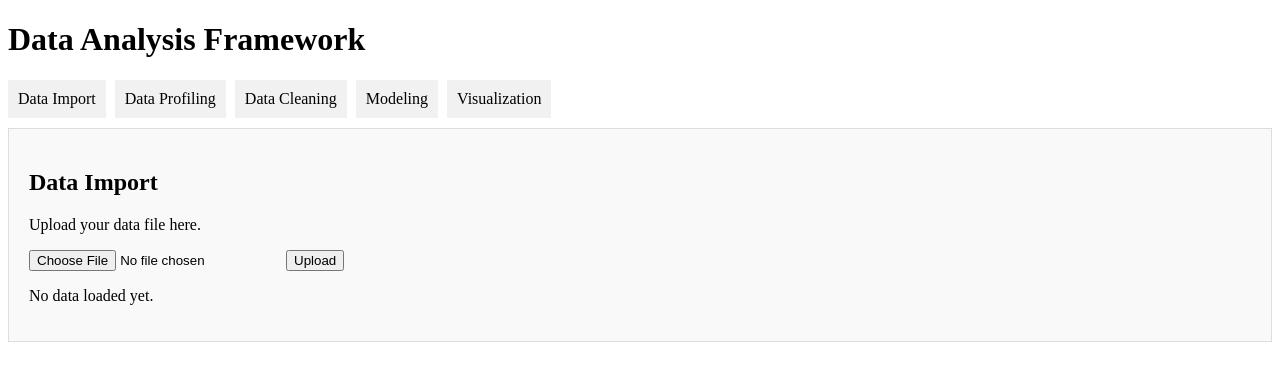
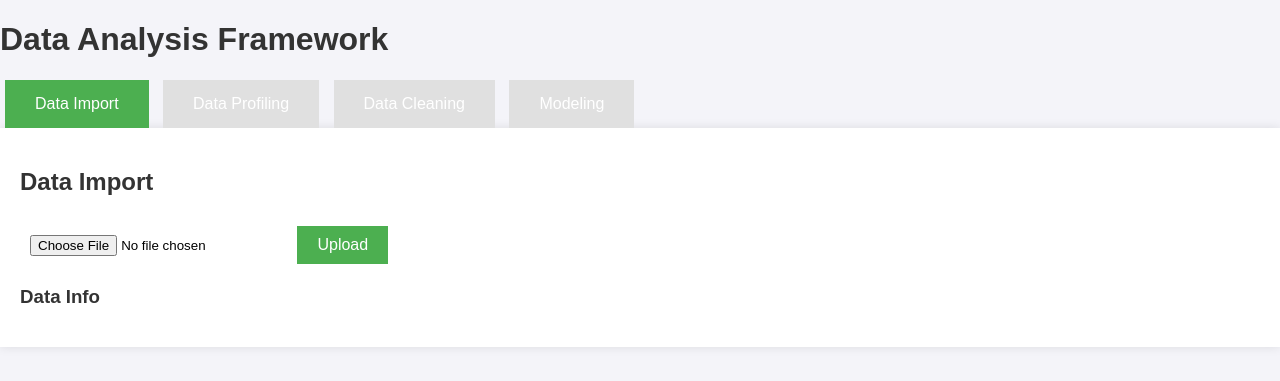
Before and after one commit to tabibyte/yugen, a Flask app: page / in a window 1280 px wide. Shown: the top 381 px of the page. Run offline with Flask 3, Linux system fonts and the light colour scheme.

Commit message:
added data profiling

```diff
--- a/yugen/static/css/styles.css
+++ b/yugen/static/css/styles.css
@@ -1,17 +1,164 @@
-.tab {
-    display: inline-block;
+/* General Styles */
+body {
+    font-family: Arial, sans-serif;
+    margin: 0;
+    padding: 0;
+    background-color: #f4f4f9;
+}
+
+h1, h2, h3 {
+    color: #333;
+}
+
+/* Header Styles */
+header {
+    background-color: #4CAF50;
+    color: white;
     padding: 10px;
+    text-align: center;
+}
+
+/* Tab Button Container */
+.tab-container {
+    display: flex;
+    justify-content: center;
+    margin: 20px 0;
+}
+
+/* Style for Tab Buttons */
+.tab-button {
+    background-color: #e0e0e0;
+    border: none;
+    padding: 15px 30px;
+    margin: 0 5px;
     cursor: pointer;
-    background-color: #f1f1f1;
-    margin-right: 5px;
+    font-size: 16px;
+    transition: background-color 0.3s;
 }
+
+.tab-button:hover {
+    background-color: #d0d0d0;
+}
+
+.tab-button.active {
+    background-color: #4CAF50;
+    color: white;
+}
+
+/* Content in Tabs */
 .tab-content {
     display: none;
     padding: 20px;
-    background-color: #f9f9f9;
-    border: 1px solid #ddd;
+    background-color: white;
+    box-shadow: 0 0 10px rgba(0, 0, 0, 0.1);
+    margin-bottom: 20px;
+}
+
+/* Active Tab */
+.tab-content.active {
+    display: block;
+}
+
+/* Forms */
+form {
+    margin: 20px 0;
+}
+
+input[type="file"] {
+    padding: 10px;
+}
+
+input[type="submit"] {
+    background-color: #4CAF50;
+    color: white;
+    border: none;
+    padding: 10px 20px;
+    cursor: pointer;
+    font-size: 16px;
+    transition: background-color 0.3s;
+}
+
+input[type="submit"]:hover {
+    background-color: #45a049;
+}
+
+/* Status Messages */
+.status-message {
     margin-top: 10px;
 }
-.active {
-    display: block;
+
+.status-message p {
+    padding: 10px;
 }
+
+.status-message p.error {
+    background-color: #f44336;
+    color: white;
+}
+
+.status-message p.success {
+    background-color: #4CAF50;
+    color: white;
+}
+
+/* Button Styles */
+button {
+    background-color: #4CAF50;
+    color: white;
+    border: none;
+    padding: 10px 20px;
+    cursor: pointer;
+    font-size: 16px;
+    margin-top: 10px;
+    transition: background-color 0.3s;
+}
+
+button:hover {
+    background-color: #45a049;
+}
+
+/* Table Styles */
+table {
+    width: 100%;
+    border-collapse: collapse;
+    margin-top: 20px;
+}
+
+table th, table td {
+    border: 1px solid #ddd;
+    padding: 8px;
+}
+
+table th {
+    background-color: #f2f2f2;
+    text-align: left;
+}
+
+/* Profile Section Styles */
+ul {
+    list-style-type: none;
+    padding: 0;
+}
+
+ul li {
+    background-color: #f9f9f9;
+    padding: 10px;
+    margin-bottom: 5px;
+    border: 1px solid #ddd;
+}
+
+/* Responsive Design */
+@media (max-width: 768px) {
+    .tab-button {
+        padding: 10px;
+        font-size: 14px;
+    }
+
+    .tab-content {
+        padding: 15px;
+    }
+
+    table th, table td {
+        padding: 6px;
+    }
+}
--- a/yugen/static/js/scripts.js
+++ b/yugen/static/js/scripts.js
@@ -1,29 +1,107 @@
-function openTab(tabName) {
-    var i, tabContent;
-    tabContent = document.getElementsByClassName("tab-content");
-    for (i = 0; i < tabContent.length; i++) {
-        tabContent[i].classList.remove("active");
+// Function to handle tab navigation
+function openTab(evt, tabName) {
+    // Get all elements with class="tab-content" and hide them
+    var tabContent = document.getElementsByClassName("tab-content");
+    for (var i = 0; i < tabContent.length; i++) {
+        tabContent[i].style.display = "none";
     }
-    document.getElementById(tabName).classList.add("active");
+
+    // Get all elements with class="tab-button" and remove the class "active"
+    var tabButtons = document.getElementsByClassName("tab-button");
+    for (var i = 0; i < tabButtons.length; i++) {
+        tabButtons[i].className = tabButtons[i].className.replace(" active", "");
+    }
+
+    // Show the current tab and add "active" class to the button that opened the tab
+    document.getElementById(tabName).style.display = "block";
+    evt.currentTarget.className += " active";
 }
 
+// By default, open the Data Import tab
+document.getElementById("defaultTab").click();
 
-// Fetch data info once the page loads
-window.onload = function() {
+// Handle file upload
+document.getElementById('upload-form').addEventListener('submit', function (e) {
+    e.preventDefault(); // Prevent form submission
+
+    // Get the file from the input
+    var fileInput = document.getElementById('file-upload');
+    var file = fileInput.files[0];
+
+    if (file) {
+        var formData = new FormData();
+        formData.append('file', file);
+
+        // Send the file to the Flask backend
+        fetch('/upload', {
+            method: 'POST',
+            body: formData
+        })
+        .then(response => response.json())
+        .then(data => {
+            if (data.message) {
+                document.getElementById('upload-status').innerHTML = `<p>${data.message}</p>`;
+
+                // Automatically load data info after upload
+                loadDataInfo();
+            } else {
+                document.getElementById('upload-status').innerHTML = `<p class="error">${data.error}</p>`;
+            }
+        })
+        .catch(error => {
+            console.error('Error:', error);
+            document.getElementById('upload-status').innerHTML = '<p class="error">An error occurred during file upload.</p>';
+        });
+    } else {
+        document.getElementById('upload-status').innerHTML = '<p class="error">Please select a file to upload.</p>';
+    }
+});
+
+// Function to load data info automatically
+function loadDataInfo() {
     fetch('/data-info')
     .then(response => response.json())
     .then(data => {
         if (data.error) {
-            document.getElementById('data-info-container').innerHTML = '<p>No data loaded yet.</p>';
+            document.getElementById('data-info-container').innerHTML = `<p class="error">${data.error}</p>`;
         } else {
-            document.getElementById('data-info-container').innerHTML = `
-                <p>Rows: ${data.rows}</p>
-                <p>Columns: ${data.columns}</p>
-                <p>Column Names: ${data.column_names.join(', ')}</p>
+            var infoHtml = `
+                <p><strong>Rows:</strong> ${data.rows}</p>
+                <p><strong>Columns:</strong> ${data.columns}</p>
+                <p><strong>Column Names:</strong> ${data.column_names.join(', ')}</p>
             `;
+            document.getElementById('data-info-container').innerHTML = infoHtml;
         }
     })
     .catch(error => {
-        console.error('Error fetching data info:', error);
+        console.error('Error:', error);
+        document.getElementById('data-info-container').innerHTML = '<p class="error">An error occurred while loading data info.</p>';
     });
 }
+
+// Handle loading data profiling info
+document.getElementById('load-profile-btn').addEventListener('click', function () {
+    fetch('/profile')
+    .then(response => response.json())
+    .then(data => {
+        if (data.error) {
+            document.getElementById('profiling-container').innerHTML = `<p class="error">${data.error}</p>`;
+        } else {
+            var profilingHtml = `
+                <h3>Basic Statistics:</h3>
+                ${data.describe}
+                <h3>Data Info:</h3>
+                <pre>${data.info}</pre>
+                <h3>Missing Values:</h3>
+                <ul>
+                    ${Object.keys(data.missing).map(key => `<li>${key}: ${data.missing[key]}</li>`).join('')}
+                </ul>
+            `;
+            document.getElementById('profiling-container').innerHTML = profilingHtml;
+        }
+    })
+    .catch(error => {
+        console.error('Error:', error);
+        document.getElementById('profiling-container').innerHTML = '<p class="error">An error occurred while loading data profiling.</p>';
+    });
+});
--- a/yugen/templates/index.html
+++ b/yugen/templates/index.html
@@ -3,50 +3,51 @@
 <head>
     <meta charset="UTF-8">
     <meta name="viewport" content="width=device-width, initial-scale=1.0">
+    <link rel="stylesheet" href="static/css/styles.css">
     <title>Data Analysis Framework</title>
-    <link rel="stylesheet" type="text/css" href="static/css/styles.css">
-    <script src="static/js/scripts.js"></script>
 </head>
+<body>
+    <div class="container">
+        <h1>Data Analysis Framework</h1>
 
-<body>
-    <h1>Data Analysis Framework</h1>
-    <div>
-        <div class="tab" onclick="openTab('data-import')">Data Import</div>
-        <div class="tab" onclick="openTab('data-profiling')">Data Profiling</div>
-        <div class="tab" onclick="openTab('data-cleaning')">Data Cleaning</div>
-        <div class="tab" onclick="openTab('modeling')">Modeling</div>
-        <div class="tab" onclick="openTab('visualization')">Visualization</div>
+        <div class="tab">
+            <button class="tab-button active" onclick="openTab(event, 'dataImport')" id="defaultTab">Data Import</button>
+            <button class="tab-button" onclick="openTab(event, 'dataProfiling')">Data Profiling</button>
+            <button class="tab-button" onclick="openTab(event, 'dataCleaning')">Data Cleaning</button>
+            <button class="tab-button" onclick="openTab(event, 'modeling')">Modeling</button>
         </div>
 
-    <div id="data-import" class="tab-content active">
+        <!-- Data Import Section -->
+        <div id="dataImport" class="tab-content" style="display: block;">
             <h2>Data Import</h2>
-        <p>Upload your data file here.</p>
-        <form action="/upload" method="POST" enctype="multipart/form-data">
-            <input type="file" name="file" accept=".csv">
+            <form id="upload-form" enctype="multipart/form-data">
+                <input type="file" id="file-upload" name="file" accept=".csv,.xlsx" required>
                 <button type="submit">Upload</button>
             </form>
-        {% if message %}
-            <p>{{ message }}</p>
-        {% endif %}
-        <div id="data-info-container"></div>
+            <div id="upload-status"></div>
+            <h3>Data Info</h3>
+            <div id="data-info-container"></div> <!-- Moved Data Info here -->
         </div>
 
-    <div id="data-profiling" class="tab-content">
+        <!-- Data Profiling Section -->
+        <div id="dataProfiling" class="tab-content" style="display: none;">
             <h2>Data Profiling</h2>
-        <p>View statistics about your data.</p>
+            <button id="load-profile-btn">Load Profile</button>
+            <div id="profiling-container"></div>
         </div>
-    <div id="data-cleaning" class="tab-content">
+
+        <!-- Other sections... -->
+        <div id="dataCleaning" class="tab-content" style="display: none;">
             <h2>Data Cleaning</h2>
-        <p>Clean and transform your data.</p>
+            <p>Data Cleaning Section</p>
         </div>
-    <div id="modeling" class="tab-content">
+
+        <div id="modeling" class="tab-content" style="display: none;">
             <h2>Modeling</h2>
-        <p>Create and train models.</p>
+            <p>Modeling Section</p>
         </div>
-    <div id="visualization" class="tab-content">
-        <h2>Visualization</h2>
-        <p>Visualize your data and model results.</p>
     </div>
+
+    <script src="static/js/scripts.js"></script>
 </body>
-
 </html>
```
Also changed, not shown: yugen/utils/data_processing.py (added, +32 -0 lines), yugen/yugen.py (+54 -32 lines). Lines whose indentation alone changed are shown as unchanged.
